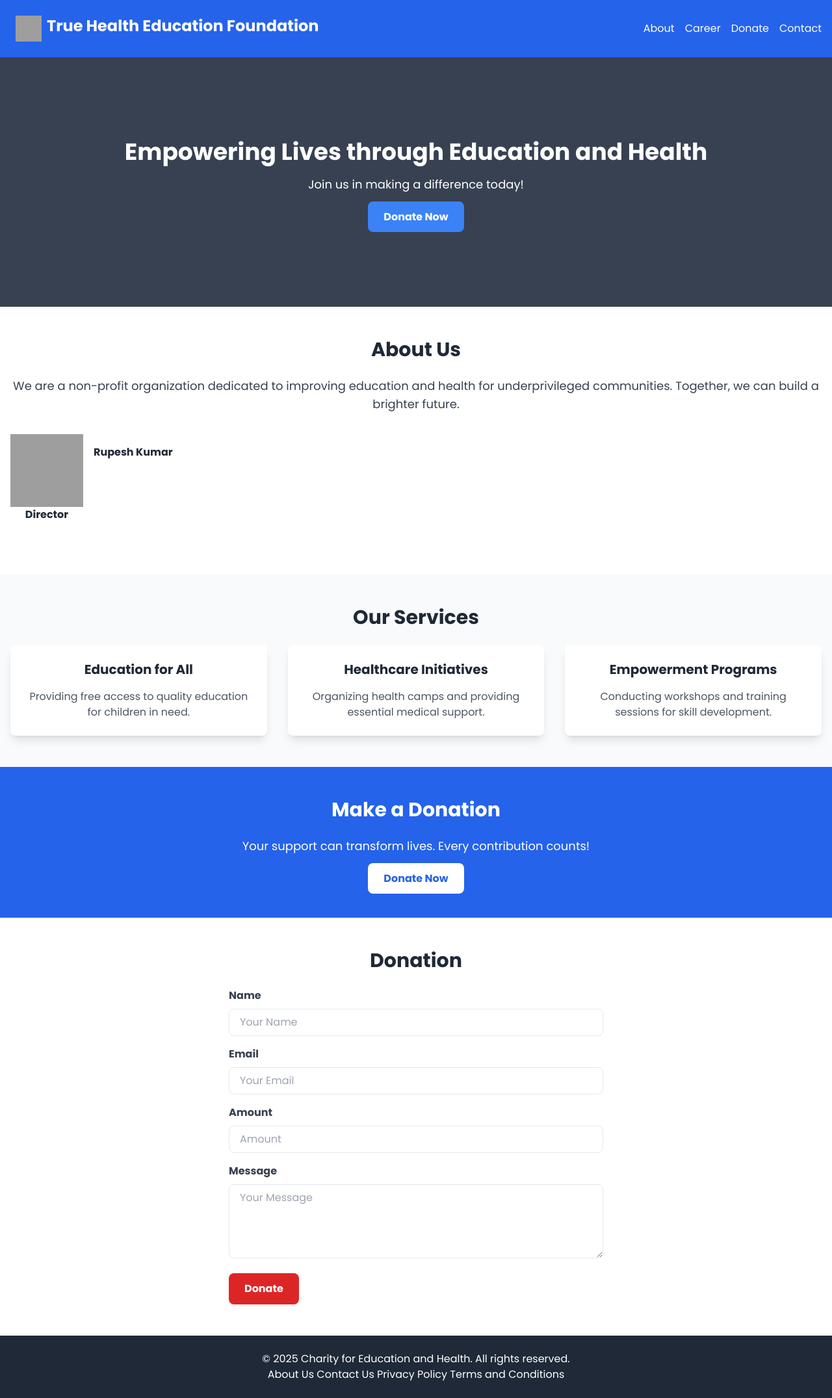
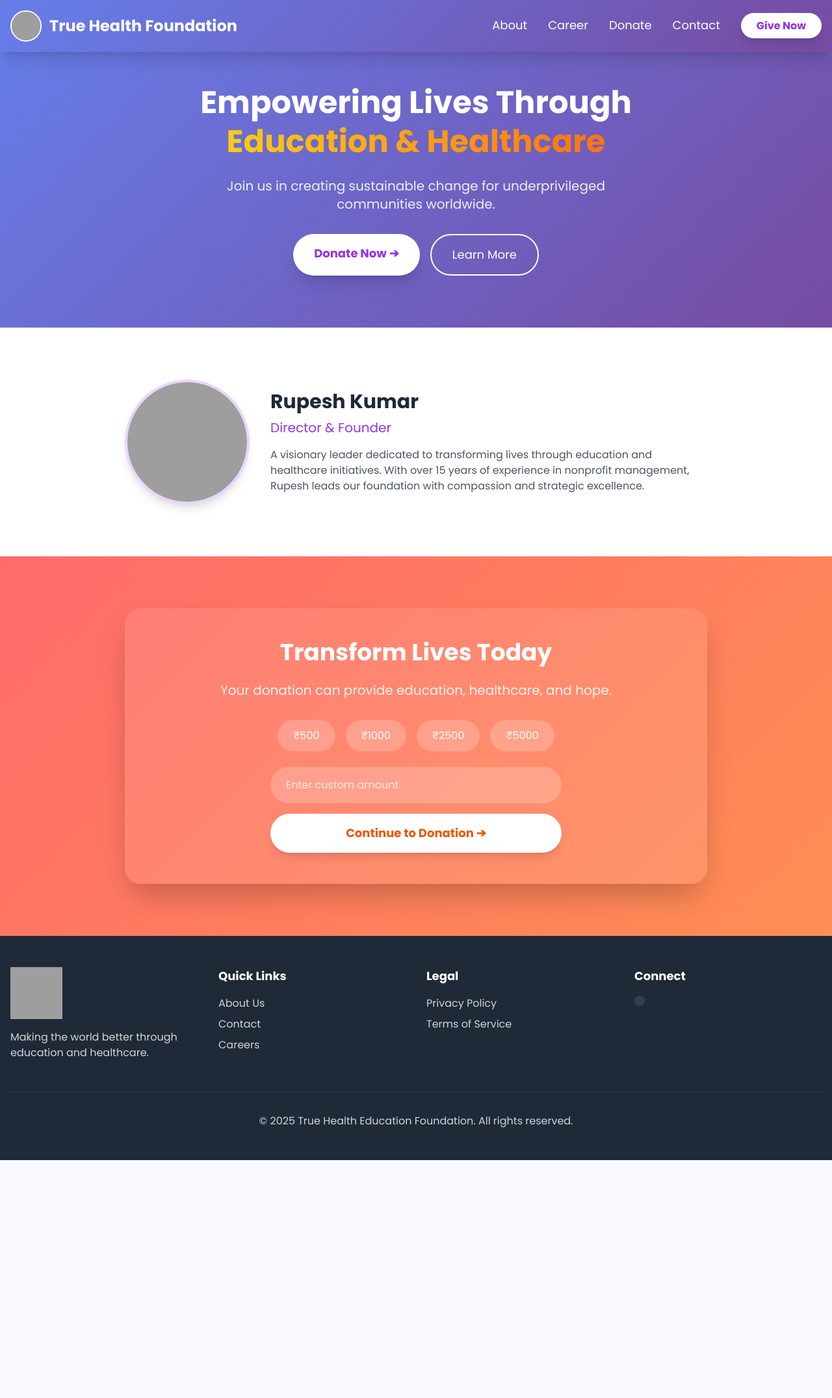
Before and after one commit to programmeramit/truehealtheducationfoundationwebsite, a Django app: page / in a window 1280 px wide. Shown: the whole page at 65% size. After the commit the page ends 1785 px from the top, so only its background shows below. Run offline with Django 4.2, Linux system fonts and the light colour scheme; some libraries are stand-ins or nearby versions; grey boxes are pictures that could not be loaded.

Commit message:
make the chages in landing page

```diff
--- a/example/templates/index.html
+++ b/example/templates/index.html
@@ -10,128 +10,228 @@
         body {
             font-family: 'Poppins', sans-serif;
         }
+        .gradient-bg {
+            background: linear-gradient(135deg, #667eea 0%, #764ba2 100%);
+        }
+        .donate-gradient {
+            background: linear-gradient(135deg, #ff6b6b 0%, #ff8e53 100%);
+        }
+        .nav-link::after {
+            content: '';
+            display: block;
+            width: 0;
+            height: 2px;
+            background: #fff;
+            transition: width 0.3s;
+        }
+        .nav-link:hover::after {
+            width: 100%;
+        }
+        .mobile-menu {
+            max-height: 0;
+            overflow: hidden;
+            transition: max-height 0.3s ease-out;
+        }
     </style>
 </head>
-<body class="bg-gray-100 text-gray-800">
-    <!-- Header -->
-    <header class="bg-blue-600 text-white py-6">
-        <div class="container mx-auto px-4 flex justify-between items-center">
-            <div class="md:flex mx-2 gap-2">
-            <img src="https://res.cloudinary.com/dplbdop3n/image/upload/v1737955474/logo_l00s7s.png" class="w-10 h-10"/>
-            <h1 class="text-2xl font-bold">True Health Education Foundation</h1>
+<body class="bg-gray-50">
+    <!-- Modern Navbar -->
+    <header class="gradient-bg text-white fixed w-full z-50 shadow-xl">
+        <div class="container mx-auto px-4 py-4 flex justify-between items-center">
+            <div class="flex items-center space-x-3">
+                <img src="https://res.cloudinary.com/dplbdop3n/image/upload/v1737955474/logo_l00s7s.png"
+                     class="w-12 h-12 rounded-full border-2 border-white"
+                     alt="Foundation Logo">
+                <h1 class="text-2xl font-bold">True Health Foundation</h1>
             </div>
-            <nav>
-                <ul class="flex space-x-4">
-                    <li><a href="#about" class="hover:underline">About</a></li>
-                    <li><a href="{% url 'carrer'%}" class="hover:underline">Career</a></li>
-                    <li><a href="#donate" class="hover:underline">Donate</a></li>
-                    <li><a href="#contact" class="hover:underline">Contact</a></li>
+
+            <!-- Mobile Menu Button -->
+            <button id="mobile-menu-button" class="md:hidden p-2">
+                <svg class="w-6 h-6" fill="none" stroke="currentColor" viewBox="0 0 24 24">
+                    <path stroke-linecap="round" stroke-linejoin="round" stroke-width="2" d="M4 6h16M4 12h16M4 18h16"/>
+                </svg>
+            </button>
+
+            <!-- Desktop Navigation -->
+            <nav class="hidden md:block">
+                <ul class="flex space-x-8 items-center">
+                    <li><a href="#about" class="nav-link text-lg font-medium hover:text-gray-200 transition-colors">About</a></li>
+                    <li><a href="{% url 'carrer'%}" class="nav-link text-lg font-medium hover:text-gray-200 transition-colors">Career</a></li>
+                    <li><a href="#donate" class="nav-link text-lg font-medium hover:text-gray-200 transition-colors">Donate</a></li>
+                    <li><a href="#contact" class="nav-link text-lg font-medium hover:text-gray-200 transition-colors">Contact</a></li>
+                    <li><a href="#donate" class="bg-white text-purple-600 px-6 py-2 rounded-full font-bold shadow-lg hover:bg-gray-100 transition-all">Give Now</a></li>
                 </ul>
             </nav>
         </div>
+
+        <!-- Mobile Navigation -->
+        <div id="mobile-menu" class="mobile-menu md:hidden">
+            <ul class="px-4 pb-4 space-y-4">
+                <li><a href="#about" class="block py-2">About</a></li>
+                <li><a href="{% url 'carrer'%}" class="block py-2">Career</a></li>
+                <li><a href="#donate" class="block py-2">Donate</a></li>
+                <li><a href="#contact" class="block py-2">Contact</a></li>
+            </ul>
+        </div>
     </header>
 
-    <!-- Hero Section -->
-    <section class="bg-cover bg-center h-96 text-white flex items-center justify-center bg-gray-700">
-        <div class="text-center">
-            <h2 class="text-4xl font-bold mb-4">Empowering Lives through Education and Health</h2>
-            <p class="text-lg mb-6">Join us in making a difference today!</p>
-            <a href="#donate" class="bg-blue-500 hover:bg-blue-700 text-white font-bold py-3 px-6 rounded-lg">Donate Now</a>
+    <section class="pt-32 pb-20 gradient-bg text-white">
+        <div class="container mx-auto px-4 text-center">
+            <h2 class="text-5xl font-bold mb-6 leading-tight animate-slide-up">
+                Empowering Lives Through<br>
+                <span class="bg-clip-text text-transparent bg-gradient-to-r from-yellow-400 to-orange-500">
+                    Education & Healthcare
+                </span>
+            </h2>
+            <p class="text-xl mb-8 max-w-2xl mx-auto opacity-90">
+                Join us in creating sustainable change for underprivileged communities worldwide.
+            </p>
+            <div class="flex justify-center space-x-4">
+                <a href="#donate" class="bg-white text-purple-600 px-8 py-4 rounded-full text-lg font-bold shadow-xl hover:scale-105 transition-transform">
+                    Donate Now ➔
+                </a>
+                <a href="#about" class="border-2 border-white px-8 py-4 rounded-full text-lg hover:bg-white hover:text-purple-600 transition-colors">
+                    Learn More
+                </a>
+            </div>
         </div>
     </section>
 
-    <!-- About Section -->
-    <section id="about" class="py-12 bg-white">
-        <div class="container mx-auto px-4 text-center">
-            <h3 class="text-3xl font-bold mb-6">About Us</h3>
-            <p class="text-lg text-gray-700">We are a non-profit organization dedicated to improving education and health for underprivileged communities. Together, we can build a brighter future.</p>
-            <div class="flex my-8">
-                <div class="flex flex-col">
-                <img src="https://res.cloudinary.com/dplbdop3n/image/upload/w_1000,ar_1:1,c_fill,g_auto,e_art:hokusai/v1737957252/WhatsApp_Image_2025-01-26_at_7.24.39_PM_vfhrrp.jpg" class="h-28 w-28"/>
-               <span class="font-bold">  Director</span>
-                </div>
-                <div class="flex flex-col m-4">
-                    <span class="font-bold">Rupesh Kumar
-                    </span>
-
+    <!-- Director Section -->
+    <section id="about" class="py-20 bg-white">
+        <div class="container mx-auto px-4">
+            <div class="max-w-4xl mx-auto flex flex-col md:flex-row items-center gap-8">
+                <img src="https://res.cloudinary.com/dplbdop3n/image/upload/w_1000,ar_1:1,c_fill,g_auto,e_art:hokusai/v1737957252/WhatsApp_Image_2025-01-26_at_7.24.39_PM_vfhrrp.jpg"
+                     class="w-48 h-48 rounded-full border-4 border-purple-200 shadow-lg"
+                     alt="Director Rupesh Kumar">
+                <div class="text-center md:text-left">
+                    <h3 class="text-3xl font-bold text-gray-800 mb-2">Rupesh Kumar</h3>
+                    <p class="text-xl text-purple-600 mb-4">Director & Founder</p>
+                    <p class="text-gray-600 max-w-prose">
+                        A visionary leader dedicated to transforming lives through education and healthcare initiatives.
+                        With over 15 years of experience in nonprofit management, Rupesh leads our foundation with
+                        compassion and strategic excellence.
+                    </p>
                 </div>
             </div>
         </div>
     </section>
 
-    <!-- Services Section -->
-    <section id="services" class="py-12 bg-gray-50">
-        <div class="container mx-auto px-4">
-            <h3 class="text-3xl font-bold text-center mb-6">Our Services</h3>
-            <div class="grid grid-cols-1 md:grid-cols-2 lg:grid-cols-3 gap-8">
-                <!-- Service 1 -->
-                <div class="bg-white shadow-lg rounded-lg p-6 text-center">
-                    <h4 class="text-xl font-bold mb-4">Education for All</h4>
-                    <p class="text-gray-600">Providing free access to quality education for children in need.</p>
-                </div>
-                <!-- Service 2 -->
-                <div class="bg-white shadow-lg rounded-lg p-6 text-center">
-                    <h4 class="text-xl font-bold mb-4">Healthcare Initiatives</h4>
-                    <p class="text-gray-600">Organizing health camps and providing essential medical support.</p>
-                </div>
-                <!-- Service 3 -->
-                <div class="bg-white shadow-lg rounded-lg p-6 text-center">
-                    <h4 class="text-xl font-bold mb-4">Empowerment Programs</h4>
-                    <p class="text-gray-600">Conducting workshops and training sessions for skill development.</p>
+    <!-- Donation Section with JavaScript -->
+    <section id="donate" class="py-20 donate-gradient text-white">
+        <div class="container mx-auto px-4 text-center">
+            <div class="max-w-4xl mx-auto bg-white/10 backdrop-blur-sm rounded-3xl p-12 shadow-2xl">
+                <h3 class="text-4xl font-bold mb-6">Transform Lives Today</h3>
+                <p class="text-xl mb-8 opacity-90">Your donation can provide education, healthcare, and hope.</p>
+                <div class="flex flex-col space-y-6 items-center">
+                    <div class="flex flex-wrap gap-4 justify-center">
+                        <button onclick="selectAmount(500)" class="donation-amount bg-white/20 px-6 py-3 rounded-full hover:bg-white/30 transition-colors">
+                            ₹500
+                        </button>
+                        <button onclick="selectAmount(1000)" class="donation-amount bg-white/20 px-6 py-3 rounded-full hover:bg-white/30 transition-colors">
+                            ₹1000
+                        </button>
+                        <button onclick="selectAmount(2500)" class="donation-amount bg-white/20 px-6 py-3 rounded-full hover:bg-white/30 transition-colors">
+                            ₹2500
+                        </button>
+                        <button onclick="selectAmount(5000)" class="donation-amount bg-white/20 px-6 py-3 rounded-full hover:bg-white/30 transition-colors">
+                            ₹5000
+                        </button>
+                    </div>
+                    <form class="w-full max-w-md" method="POST" action="{% url 'donate' %}">
+                        {% csrf_token %}
+                        <input type="number"
+                               id="amountInput"
+                               class="w-full px-6 py-4 rounded-full bg-white/20 border-none placeholder-white/80 focus:ring-2 focus:ring-white mb-4"
+                               placeholder="Enter custom amount"
+                               name="amount"
+                               required>
+                        <button type="submit"
+                                class="w-full bg-white text-orange-600 px-8 py-4 rounded-full text-lg font-bold hover:bg-gray-100 transition-colors shadow-lg">
+                            Continue to Donation ➔
+                        </button>
+                    </form>
                 </div>
             </div>
         </div>
     </section>
+        <!-- Modern Footer -->
+        <footer class="bg-gray-800 text-white py-12">
+            <div class="container mx-auto px-4">
+                <div class="grid grid-cols-1 md:grid-cols-4 gap-8">
+                    <div>
+                        <img src="https://res.cloudinary.com/dplbdop3n/image/upload/v1737955474/logo_l00s7s.png"
+                             class="w-20 h-20 mb-4"
+                             alt="Foundation Logo">
+                        <p class="opacity-80">Making the world better through education and healthcare.</p>
+                    </div>
+                    <div>
+                        <h4 class="text-lg font-bold mb-4">Quick Links</h4>
+                        <ul class="space-y-2">
+                            <li><a href="#about" class="opacity-80 hover:opacity-100 transition-opacity">About Us</a></li>
+                            <li><a href="#contact" class="opacity-80 hover:opacity-100 transition-opacity">Contact</a></li>
+                            <li><a href="{% url 'carrer'%}" class="opacity-80 hover:opacity-100 transition-opacity">Careers</a></li>
+                        </ul>
+                    </div>
+                    <div>
+                        <h4 class="text-lg font-bold mb-4">Legal</h4>
+                        <ul class="space-y-2">
+                            <li><a href="{% url 'privacy-policy'%}" class="opacity-80 hover:opacity-100 transition-opacity">Privacy Policy</a></li>
+                            <li><a href="{% url 'terms-condition'%}" class="opacity-80 hover:opacity-100 transition-opacity">Terms of Service</a></li>
+                        </ul>
+                    </div>
+                    <div>
+                        <h4 class="text-lg font-bold mb-4">Connect</h4>
+                        <div class="flex space-x-4">
+                            <a href="#" class="p-2 bg-white/10 rounded-full hover:bg-white/20 transition-colors">
+                                <!-- Social icons -->
+                            </a>
+                        </div>
+                    </div>
+                </div>
+                <div class="border-t border-white/10 mt-12 pt-8 text-center opacity-80">
+                    <p>&copy; 2025 True Health Education Foundation. All rights reserved.</p>
+                </div>
+            </div>
+        </footer>
 
-    <!-- Donate Section -->
-    <section id="donate" class="py-12 bg-blue-600 text-white">
-        <div class="container mx-auto px-4 text-center">
-            <h3 class="text-3xl font-bold mb-6">Make a Donation</h3>
-            <p class="text-lg mb-6">Your support can transform lives. Every contribution counts!</p>
-            <a href="#" class="bg-white text-blue-600 font-bold py-3 px-6 rounded-lg hover:bg-gray-200">Donate Now</a>
-        </div>
-    </section>
+    <script>
+        // Mobile Menu Toggle
+        const mobileMenuButton = document.getElementById('mobile-menu-button');
+        const mobileMenu = document.getElementById('mobile-menu');
 
-    <!-- Contact Section -->
-    <section id="contact" class="py-12 bg-white">
-        <div class="container mx-auto px-4">
-            <h3 class="text-3xl font-bold text-center mb-6">Donation</h3>
-            <form class="max-w-xl mx-auto" method="POST" action="{% url 'donate'%}">
-                {% csrf_token %}
-                <div class="mb-4">
-                    <label for="name" class="block text-gray-700 font-bold mb-2">Name</label>
-                    <input type="text" id="name" class="w-full px-4 py-2 border rounded-lg" placeholder="Your Name" name="name">
-                </div>
-                <div class="mb-4">
-                    <label for="email" class="block text-gray-700 font-bold mb-2">Email</label>
-                    <input type="email" id="email" class="w-full px-4 py-2 border rounded-lg" placeholder="Your Email" name="email">
-                </div>
-                <div class="mb-4">
-                    <label for="Amount" class="block text-gray-700 font-bold mb-2">Amount</label>
-                    <input type="number" id="email" class="w-full px-4 py-2 border rounded-lg" placeholder="Amount" name="amount">
-                </div>
-                <div class="mb-4">
-                    <label for="message" class="block text-gray-700 font-bold mb-2">Message</label>
-                    <textarea id="message" rows="4" class="w-full px-4 py-2 border rounded-lg" placeholder="Your Message" name="message"></textarea>
-                </div>
-                <button type="submit" class="bg-red-600 hover:bg-orange-600 text-white font-bold py-3 px-6 rounded-lg">Donate</button>
-            </form>
-        </div>
-    </section>
+        mobileMenuButton.addEventListener('click', () => {
+            const isOpen = mobileMenu.style.maxHeight;
+            mobileMenu.style.maxHeight = isOpen ? '0' : `${mobileMenu.scrollHeight}px`;
+        });
 
-    <!-- Footer -->
-    <footer class="bg-gray-800 text-white py-6">
-        <div class="container mx-auto px-4 text-center">
-            <p>&copy; 2025 Charity for Education and Health. All rights reserved.</p>
-            <a href="{%url 'about-us'%}">About Us</a>
-            <a href="{%url 'contact-us'%}">Contact Us</a>
-            <a href="{%url 'privacy-policy'%}">Privacy Policy</a>
-            <a href="{%url 'terms-condition'%}">Terms and Conditions</a>
+        // Donation Amount Selection
+        function selectAmount(amount) {
+            const amountInput = document.getElementById('amountInput');
+            amountInput.value = amount;
 
+            // Remove active class from all buttons
+            document.querySelectorAll('.donation-amount').forEach(btn => {
+                btn.classList.remove('bg-white/40', 'scale-105');
+            });
 
+            // Add active class to clicked button
+            event.currentTarget.classList.add('bg-white/40', 'scale-105');
+        }
 
+        // Update amount selection when input changes
+        document.getElementById('amountInput').addEventListener('input', function() {
+            document.querySelectorAll('.donation-amount').forEach(btn => {
+                btn.classList.remove('bg-white/40', 'scale-105');
+            });
+        });
 
-        </div>
-    </footer>
+        // Close mobile menu when clicking outside
+        document.addEventListener('click', (e) => {
+            if (!mobileMenu.contains(e.target) && !mobileMenuButton.contains(e.target)) {
+                mobileMenu.style.maxHeight = '0';
+            }
+        });
+    </script>
 </body>
 </html>
```
